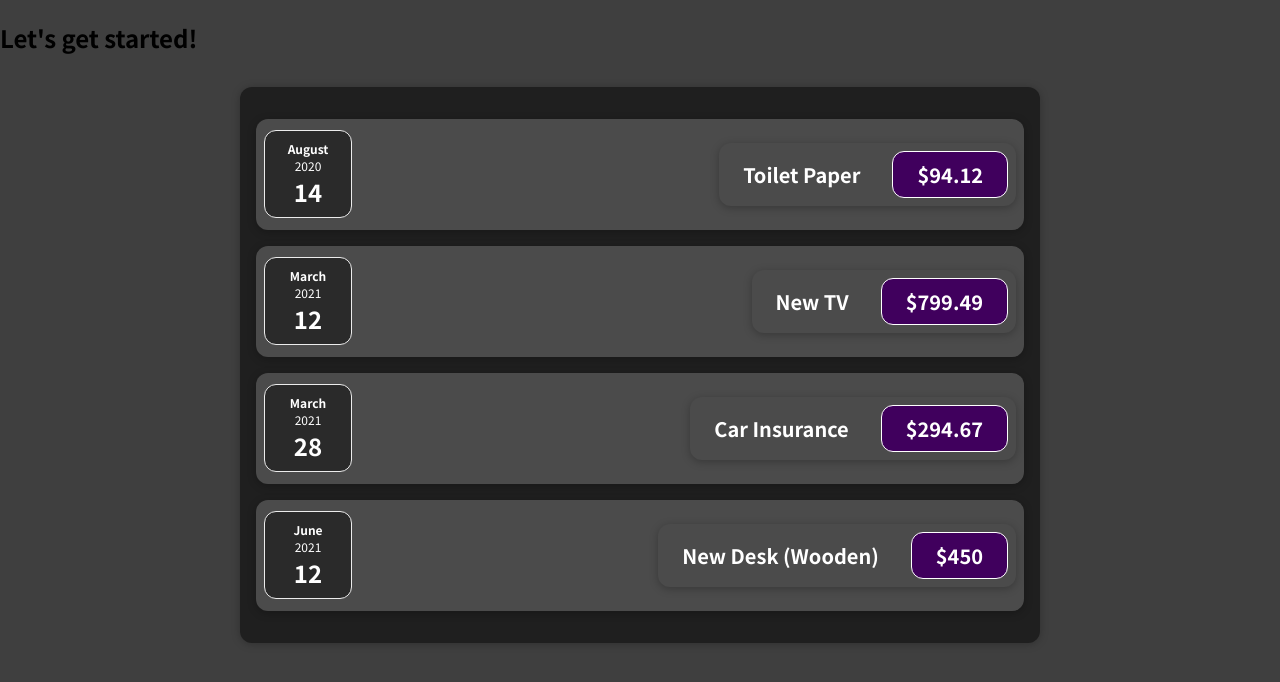
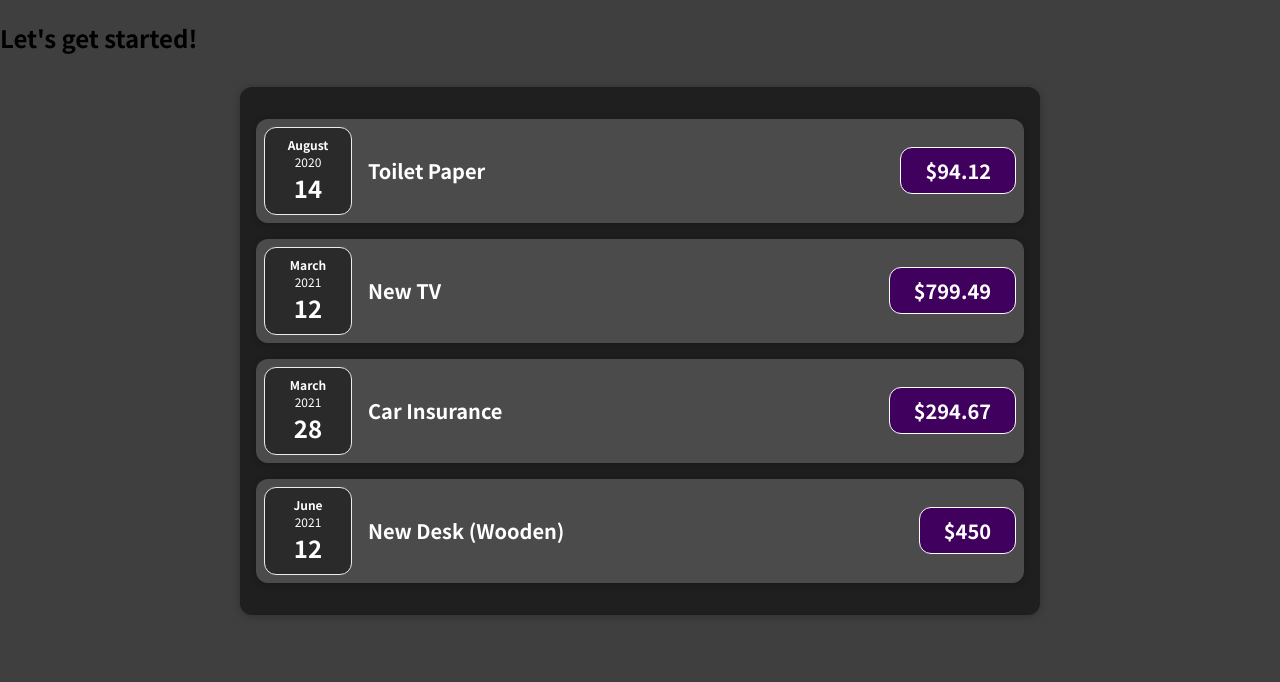
Before and after one commit to Zbigniew013/react-complete-guide, a React (Create React App) app: page / in a window 1280 px wide. Shown: the top 682 px of the page. Built offline with nearby package versions, Linux system fonts and the light colour scheme.

Commit message:
concept of composition - wraper component - children props

```diff
--- /dev/null
+++ b/src/components/Card.css
@@ -0,0 +1,4 @@
+.card {
+  border-radius: 12px;
+  box-shadow: 0 1px 8px rgba(0, 0, 0, 0.25);
+}
--- /dev/null
+++ b/src/components/Card.js
@@ -0,0 +1,8 @@
+import "./Card.css";
+
+function Card(props) {
+  const classes = "card " + props.className;
+  return <div className={classes}>{props.children}</div>;
+}
+
+export default Card;
--- a/src/components/ExpenseItem.css
+++ b/src/components/ExpenseItem.css
@@ -2,10 +2,8 @@
   display: flex;
   justify-content: space-between;
   align-items: center;
-  box-shadow: 0 2px 8px rgba(0, 0, 0, 0.25);
   padding: 0.5rem;
   margin: 1rem 0;
-  border-radius: 12px;
   background-color: #4b4b4b;
 }
 
--- a/src/components/ExpenseItem.js
+++ b/src/components/ExpenseItem.js
@@ -1,17 +1,16 @@
 import "./ExpenseItem.css";
 import ExpenseDate from "./ExpenseDate";
+import Card from "./Card";
 
 function ExpenseItem(props) {
   return (
-    <div className='expense-item'>
+    <Card className='expense-item'>
       <ExpenseDate date={props.date} />
-      <div className='expense-item'>
-        <div className='expense-item__description'>
-          <h2>{props.title}</h2>
-          <div className='expense-item__price'>${props.amount}</div>
-        </div>
+      <div className='expense-item__description'>
+        <h2>{props.title}</h2>
+        <div className='expense-item__price'>${props.amount}</div>
       </div>
-    </div>
+    </Card>
   );
 }
 
--- a/src/components/Expenses.css
+++ b/src/components/Expenses.css
@@ -4,6 +4,4 @@
   margin: 2rem auto;
   width: 50rem;
   max-width: 95%;
-  border-radius: 12px;
-  box-shadow: 0 1px 8px rgba(0, 0, 0, 0.25);
 }
--- a/src/components/Expenses.js
+++ b/src/components/Expenses.js
@@ -1,9 +1,10 @@
 import ExpenseItem from "./ExpenseItem";
 import "./Expenses.css";
+import Card from "./Card";
 
 function Expenses(props) {
   return (
-    <div className='expenses'>
+    <Card className='expenses'>
       <ExpenseItem
         title={props.expenses[0].title}
         amount={props.expenses[0].amount}
@@ -24,7 +25,7 @@ function Expenses(props) {
         amount={props.expenses[3].amount}
         date={props.expenses[3].date}
       />
-    </div>
+    </Card>
   );
 }
 
```
